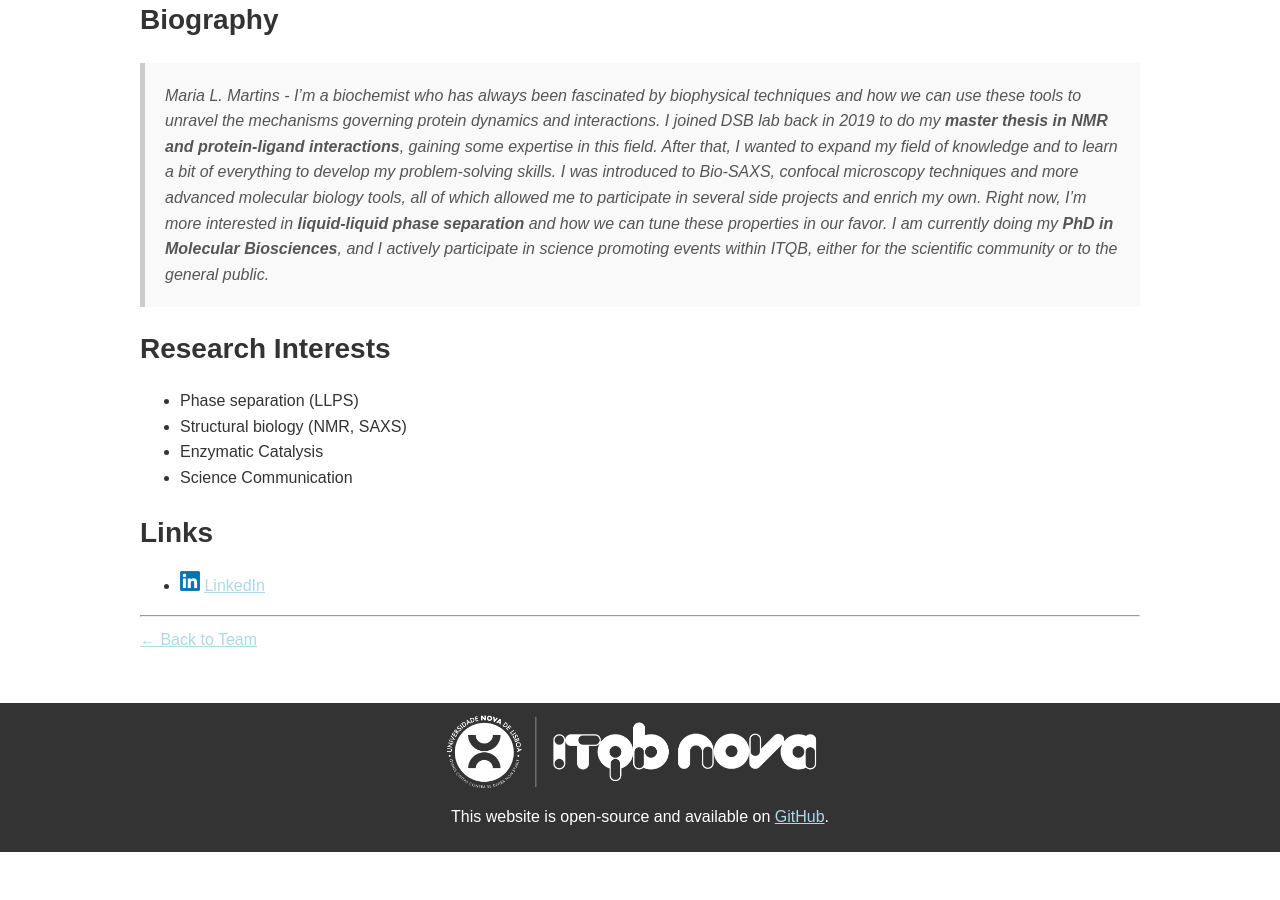
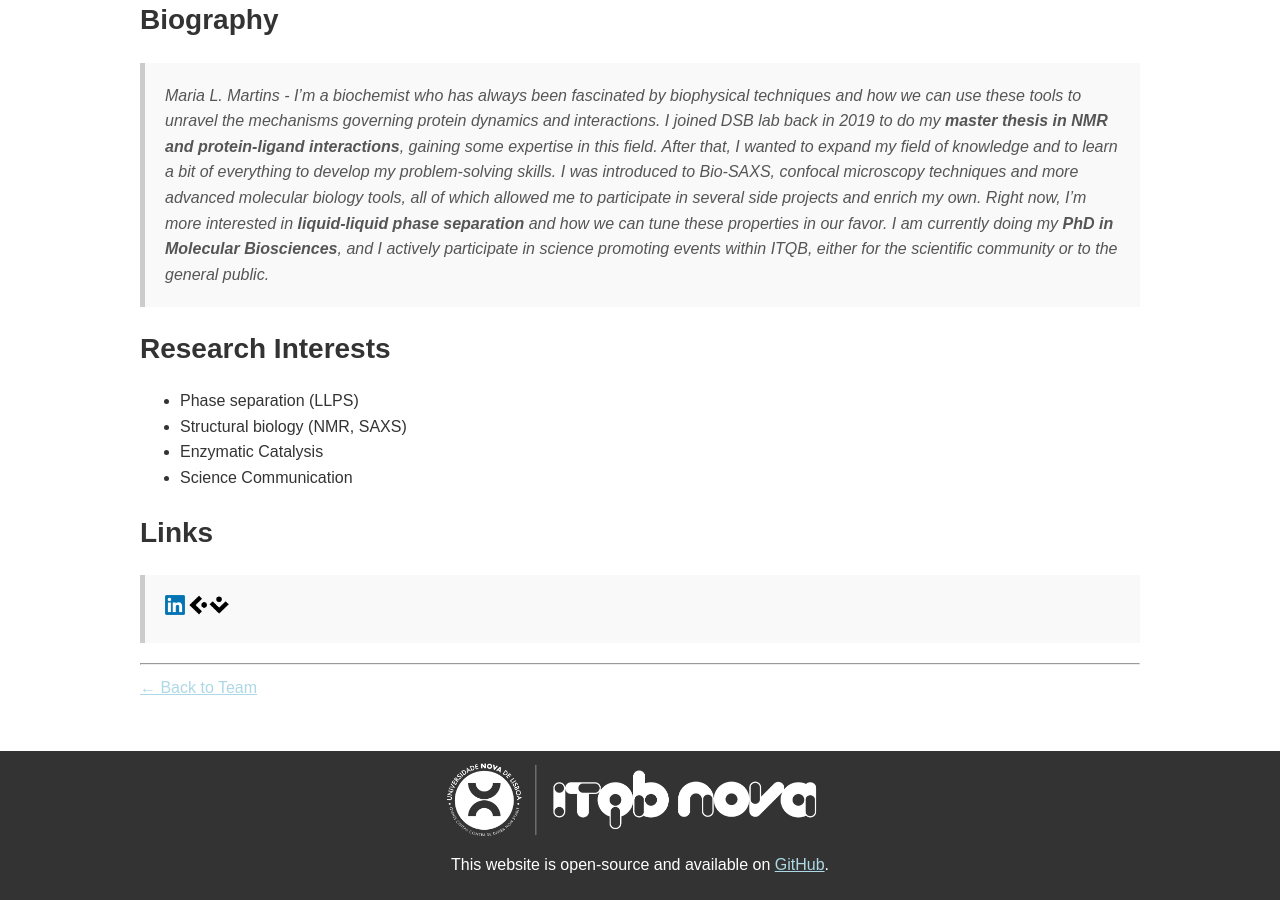
Before and after one commit to CordeiroLab/CordeiroLab.github.io, a Jekyll site: the page built from team/maria-martins.md, in a window 1280 px wide and 900 px high, scrolled down 1074 px. Built offline with Jekyll 4.4.1, drawn with Linux system fonts in a browser that asks for light colours; before the commit the page ends 1926 px from its top, so only the background shows below that.

Commit message:
Update maria-martins.md

```diff
--- a/team/maria-martins.md
+++ b/team/maria-martins.md
@@ -21,7 +21,8 @@ title: Maria L. Martins
 - Science Communication
 
 ## Links
-- <img src="/assets/images/icons/linkedin_icon.png" alt="linkedin" width="20" height="20"> [LinkedIn](https://www.linkedin.com/in/maria-lança-martins-5b9243262)
+> [<img src="/assets/images/icons/linkedin_icon.png" alt="linkedin" width="20" height="20">](https://www.linkedin.com/in/maria-lança-martins-5b9243262)
+> [<img src="/assets/images/icons/ciencia-vitae_icon.png" alt="linkedin" width="40" height="20">](https://www.cienciavitae.pt/portal/791A-9106-7BCD)
 
 ---
 
```
